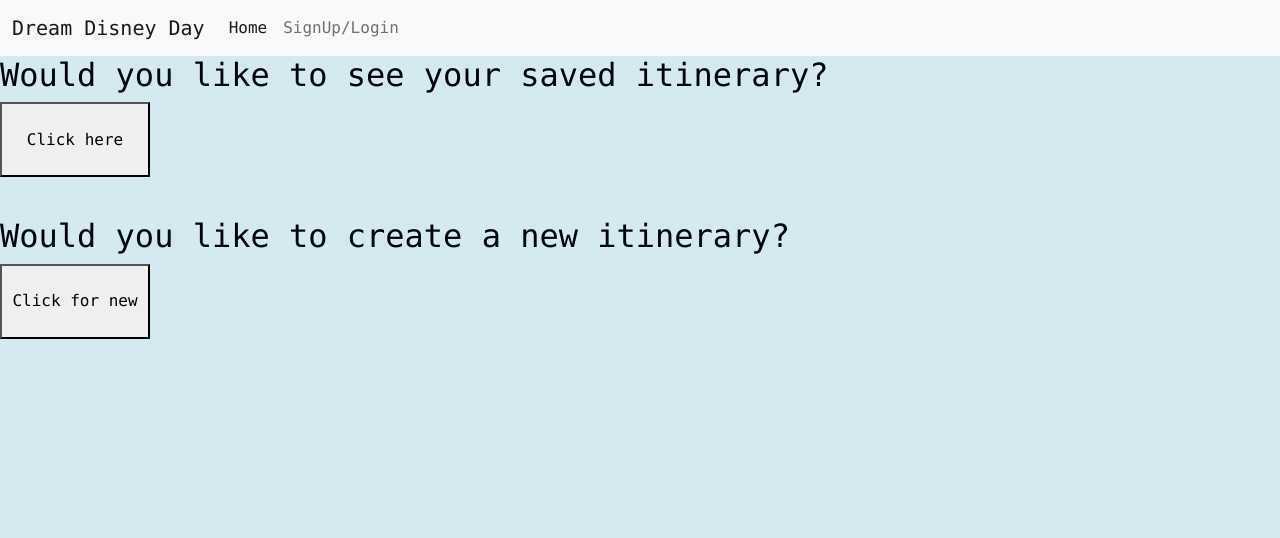
After one commit to jessicalynn1/project, a Flask app: page /user_homepage in a window 1280 px wide. The commit adds this page. Shown: the top 538 px of the page. Run offline with Flask 2, Linux system fonts and the light colour scheme.

Commit message:
End of day 3/7/2022

```diff
--- a/server.py
+++ b/server.py
@@ -56,7 +56,7 @@ def log_in():
         if bcrypt.checkpw(password, hashed):
             session['pkey'] = user.user_id
             flash ("Success! You are logged in!")
-            return redirect("/user_profile")
+            return redirect("/user_homepage")
         else:
             flash ("Wrong password. Please try again.")
     else:
@@ -83,6 +83,14 @@ def rides_page():
     pprint(response)
 
     return render_template("rides.html", rides=response)
+
+
+@app.route("/user_homepage")
+def user_homepage():
+    """Asks if you want a new itinerary or see saved."""
+
+    return render_template("user_homepage.html")
+
 
 @app.route("/filter-ride", methods=["POST"])
 def _filter_rides():
@@ -126,7 +134,6 @@ def results_page():
 
 
     itinerary_set = set()
-    # itinerary_dict = {}
 
 # could write a function for these below
 # query on ridecategory join on category and filter by category id
@@ -135,55 +142,55 @@ def results_page():
         c_id = crud.get_category_by_name('Adults').id
         rides = RideCategory.query.filter_by(category_id=c_id).all()
         itinerary_set.update(rides)
-        # itinerary_dict[c_id] = [rides]
+    print(itinerary_set)
 
     if a_travel_grp == 'Family; kids under 8':
         c_id = crud.get_category_by_name('Kid').id
         rides = RideCategory.query.filter_by(category_id=c_id).all()
         itinerary_set.update(rides)
-        # itinerary_dict[c_id] = [rides]
+    print(itinerary_set)
 
     if a_travel_grp == 'Family; kids over 8':
         c_id = crud.get_category_by_name('Thrill').id
         rides = RideCategory.query.filter_by(category_id=c_id).all()
         itinerary_set.update(rides)
-        # itinerary_dict[c_id] = [rides]
+    print(itinerary_set)
 
     if a_travel_grp == 'Large group, 6+':
         c_id = crud.get_category_by_name('Large Group').id
         rides = RideCategory.query.filter_by(category_id=c_id).all()
         itinerary_set.update(rides)
-        # itinerary_dict[c_id] = [rides]
+    print(itinerary_set)
 
     if a_weather == 'hot':
         c_id = crud.get_category_by_name('Water').id
         rides = RideCategory.query.filter_by(category_id=c_id).all()
         itinerary_set.update(rides)
-        # itinerary_dict[c_id] = [rides]
+    print(itinerary_set)
 
     if a_dark_ride:
         c_id = crud.get_category_by_name('Dark').id
         rides = RideCategory.query.filter_by(category_id=c_id).all()
         itinerary_set.update(rides)
-        # itinerary_dict[c_id] = [rides]
+    print(itinerary_set)
 
     if a_thrill_ride:
         c_id = crud.get_category_by_name('Thrill').id
         rides = RideCategory.query.filter_by(category_id=c_id).all()
         itinerary_set.update(rides)
-        # itinerary_dict[c_id] = [rides]
+    print(itinerary_set)
 
     if a_motion_sick == 'no':
         c_id = crud.get_category_by_name('Motion').id
         rides = RideCategory.query.filter_by(category_id=c_id).all()
         itinerary_set.update(rides)
-        # itinerary_dict[c_id] = [rides]
+    print(itinerary_set)
 
     if a_foodie:
         c_id = crud.get_category_by_name('Foodie').id
         rides = RideCategory.query.filter_by(category_id=c_id).all()
         itinerary_set.update(rides)
-        # itinerary_dict[c_id] = [rides]
+    print(itinerary_set)
 
 
     new_profile = Form(user_id=session['pkey'], q_travel_grp=a_travel_grp, q_weather=a_weather, q_dark_ride=a_dark_ride,
@@ -192,26 +199,12 @@ def results_page():
     db.session.add(new_profile)
     db.session.commit()
 
-    # print(new_profile)
     form_id = new_profile.id
-    # ride_id = new_profile.formride.ride_id
-    # print(itinerary_dict)
-    # ride_id = RideCategory(ride_id=itinerary_dict.values(), category_id=itinerary_dict.keys())
-
-    # for rc_obj in itinerary_dict.values():
-    #     if rc_obj.category.name not in itinerary_dict.values():
-    #         itinerary_dict.values().append(rc_obj.category.name)
-    # ride_obj = itinerary_dict.values()
-    # ride_id = ride_obj[0].ride.id
-    # saved_result = FormRide(form_id=form_id, ride_id=ride_id)
-    # db.session.add(saved_result)
-    # db.session.commit()
 
     for ride_category in itinerary_set:
         saved_result = FormRide(form_id=form_id, ride_id=ride_category.ride.id)
         db.session.add(saved_result)
         db.session.commit()
-
 
     return render_template("results.html", itinerary_set=itinerary_set, trip_name=trip_name,
                     must_ride_1=must_ride_1, must_ride_2=must_ride_2, must_ride_3=must_ride_3)
@@ -236,46 +229,15 @@ def user_profile():
 
     form = Form.query.filter_by(user_id=session['pkey']).order_by(Form.id.desc()).first()
     saved_result = FormRide.query.filter_by(form_id=form.id).all()
-    # ride_id_list = []
 
     ride_dict = {}
 
-    # category_name = saved_result.ride.ride_categories.category.name
-    # ride_name = saved_result.ride.name
-
     for form_ride in saved_result:
         for category in form_ride.ride.ride_categories:
-            # print(category)
-            # for category_name in category.category.name:
-            #     print(category_name)
-                # category_name = category_name.split()
             if category.category.name in ride_dict:
                 ride_dict[category.category.name].append(form_ride.ride.name)
             else:
                 ride_dict[category.category.name] = [form_ride.ride.name]
-    print(ride_dict)
-
-
-    #     ride_name = Ride.query.filter(Ride.id.in_(ride_id_list)).all()
-    # # ride_category = Category.query.join(RideCategory).filter(ride_name).all()
-
-    #     for ride in ride_name:
-    #         ride_id = ride.id
-
-    #         ride_category_objects = RideCategory.query.filter(RideCategory.ride_id == ride_id).all()
-    #     # category_object = Category.query.get(ride_category_objects.ride_id)
-
-    #         for each_rco in ride_category_objects:
-    #             category_object = Category.query.get(each_rco.category_id)
-
-    #         # category_name = Category.query.filter(Category.id == category_object.id).all()
-    #         category_name = Category.query.filter(Category.id.in_(category_object.id)).all()
-
-    #         ride_dict = {}
-
-    #         for category in category_name:
-    #             ride_dict[category] = ride_name
-
 
     return render_template("user_profile.html", saved_result=saved_result,  ride_dict=ride_dict)
 
--- /dev/null
+++ b/templates/user_homepage.html
@@ -0,0 +1,21 @@
+<!-- place where user can login and look at current and past itineraries -->
+
+{% extends 'base.html' %}
+{% block title %} Welcome Back! {% endblock %}
+
+{% block body %}
+
+
+<h2> Would you like to see your saved itinerary? </h2>
+
+    <p> <a href=user_profile > <button style="height:75px;width:150px"> Click here </button></a> </p>
+
+    <br>
+
+<h2> Would you like to create a new itinerary? </h2>
+
+    <p> <a href=form > <button style="height:75px;width:150px"> Click for new </button></a> </p>
+
+    <br>
+
+{% endblock %}
```
Also changed, not shown: templates/user_profile.html (+25 -8 lines), templates/users.html (deleted, +0 -12 lines), requirements.txt (line endings or trailing spaces).
